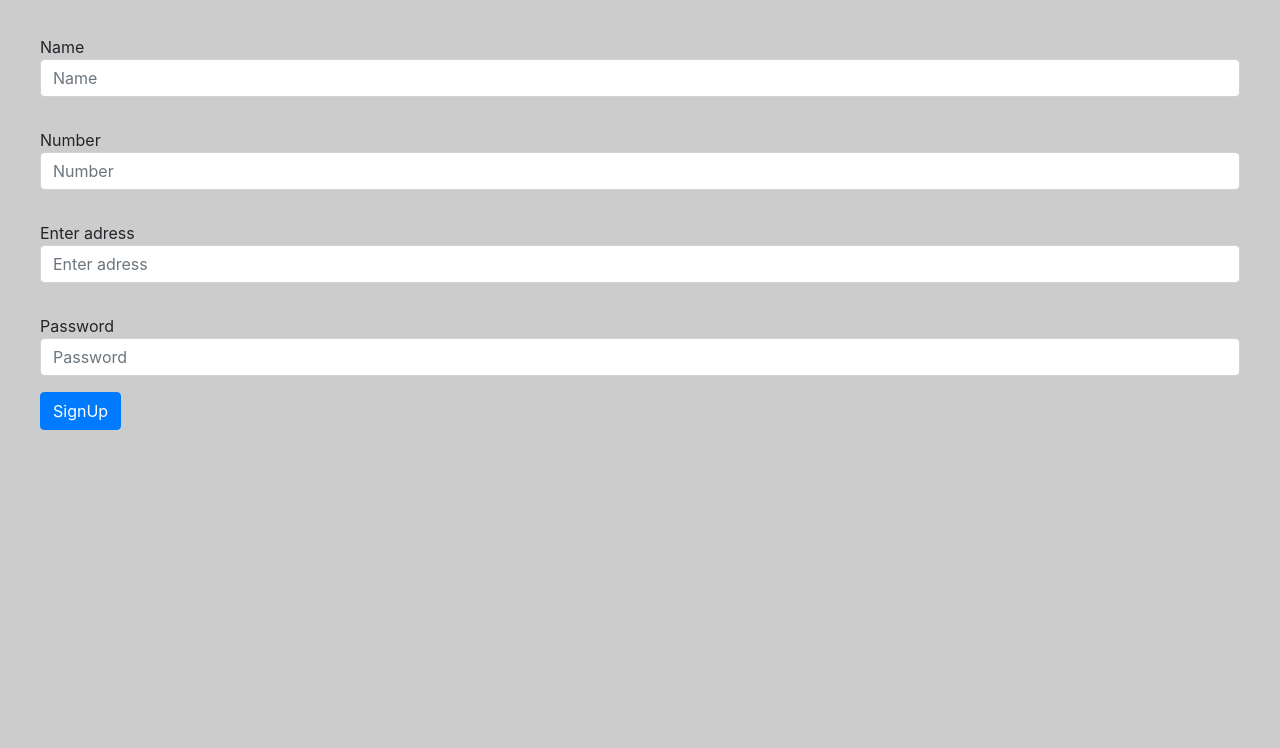
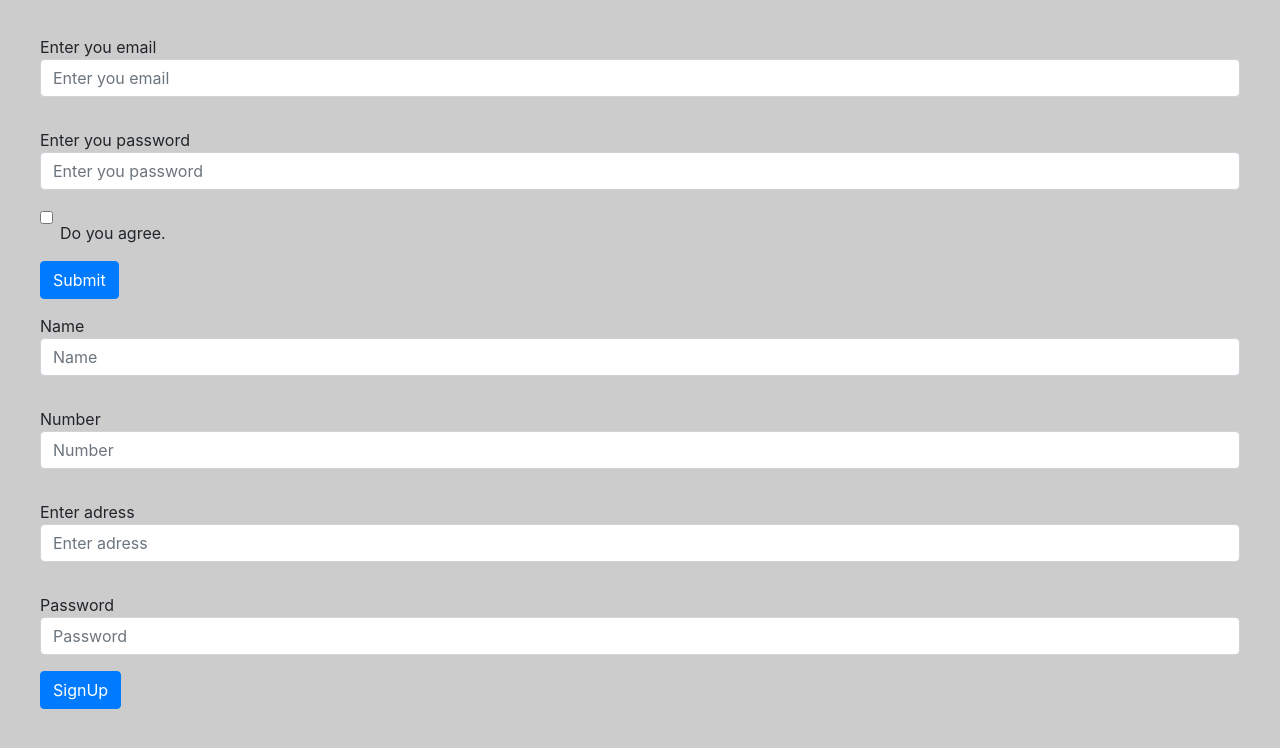
Before and after one commit to Alishergoold/ReactPracticForm, a React (Create React App) app: page / in a window 1280 px wide. Shown: the top 748 px of the page. Built offline with nearby package versions, Linux system fonts and the light colour scheme.

Commit message:
add Validate

```diff
--- a/package.json
+++ b/package.json
@@ -7,6 +7,7 @@
     "@testing-library/react": "^11.1.0",
     "@testing-library/user-event": "^12.1.10",
     "bootstrap": "^4.6.0",
+    "joi-browser": "^13.4.0",
     "react": "^17.0.2",
     "react-bootstrap": "^1.6.1",
     "react-dom": "^17.0.2",
--- a/src/App.js
+++ b/src/App.js
@@ -1,6 +1,6 @@
 import React from 'react';
 import Signup from '././Components/Form/SignUp/SignUp';
-//import Form from './Components/Form/Form';
+import Form from './Components/Form/Form';
 
 import 'bootstrap/dist/css/bootstrap.min.css';
 import './App.css';
@@ -8,7 +8,7 @@ import './App.css';
 function App() {
     return (
       <div className="form">
-        {/*<Form />*/}
+        <Form />
 
         <Signup />
       </div>
--- a/src/Components/Form/Form.js
+++ b/src/Components/Form/Form.js
@@ -1,43 +1,66 @@
-import React, { Component } from 'react';
-import {Button, Form} from 'react-bootstrap';
-import Input from './Input';
-
+import React, { Component } from "react";
+import Joi from "joi-browser";
+import { Button, Form } from "react-bootstrap";
+import Input from "./Input";
 
 class SignIn extends Component {
-  state ={
+  state = {
     user: {
-      email:'',
-      password:'',
+      email: "",
+      password: "",
       isAgree: null,
-    }
+    },
+    errors: {
+      name: "",
+      password: "",
+    },
+  };
+
+  schema = {
+    email: Joi.string().required().label("Email"),
+    password: Joi.string().required().label("Password"),
   }
 
-  inputHandler = (e) => {
-    const {name,value} = e.target;
+  validateProperty = ({ name, value }) => {
+    const obj = { [name]: value };
+    const schema = { [name]: this.schema[name] }
+    const msg = Joi.validate(obj, schema)
+    console.log(msg, "message");
+  };
+
+  inputHandler = ({target}) => {
+    const { name, value } = target;
+    const errors = { ...this.state.errors };
+    const msg = this.validateProperty(target);
+
+    if (msg) errors[name] = msg;
+    else delete errors[name];
+
+    console.log("input errors", errors);
     //console.log(e);
     //const{user} = this.state;
     //this.setState({ user: {...user, [name]: value } });
-    this.setState((prevState)=>({
-      ...prevState, user: {...prevState.user,[name]: value},
-    }))
+    this.setState((prevState) => ({
+      ...prevState,
+      user: { ...prevState.user, [name]: value },
     //console.log(name, value, this.state);
-
+    }));
   }
-
   checkBoxHandler = (e) => {
-    const{checked, name} = e.target;
-    this.setState((prevState)=>({
-      ...prevState, user: {...prevState.user,[name]: checked}
-    }))
-  }
+    const { checked, name } = e.target;
+    this.setState((prevState) => ({
+      ...prevState,
+      user: { ...prevState.user, [name]: checked },
+    }));
+  };
 
   submitHandler = (e) => {
     e.preventDefault();
-    console.log('form submitted', this.state.user);
-  }
+    console.log("form submitted", this.state.user);
+  };
 
   render() {
-    const {email, password, isAgree} = this.state;
+    const { email, password, isAgree } = this.state;
     return (
       <Form onSubmit={this.submitHandler}>
         <Input
--- a/src/Components/Form/SignUp/SignUp.js
+++ b/src/Components/Form/SignUp/SignUp.js
@@ -1,4 +1,5 @@
 import React, { Component } from "react";
+import Joi from "joi-browser";
 import { Button, Form } from "react-bootstrap";
 import SignUpComponent from "./SignUpComponent";
 
@@ -17,6 +18,20 @@ class Signup extends Component {
       password: ""
     }
   };
+
+  schema = ({
+    email: Joi.string().required().label("Email"),
+    password: Joi.string().required().label("Password"),
+  });
+
+
+  validateProperty = ({ name, value }) => {
+    const obj = { [name]: value };
+    const schema = { [name]: this.schema[name] };
+    const msg = Joi.validate(obj, schema);
+    console.log(msg, "message");
+  };
+
 
   inputsHandler = e => {
     const {name, value} = e.target;
@@ -47,6 +62,7 @@ class Signup extends Component {
   render() {
     const {name, phoneNumber, adress, password, errors} = this.state;
     console.log(this.state);
+
     return (
       <Form onSubmit={this.submitsHandler}>
 
--- a/src/Components/Form/SignUp/SignUpComponent.js
+++ b/src/Components/Form/SignUp/SignUpComponent.js
@@ -14,7 +14,7 @@ const SignUpComponent = ({ handler, type, name, value, placeholder, error }) =>
         placeholder={placeholder}
       />
     </Form.Group>
-    {error && <p>{error}</p>}
+    {error && <p style={{color:'red'}}>{error}</p>}
     </>
   );
 };
```
Also changed, not shown: 1 other file (tests, documents, lock files or other folders).
